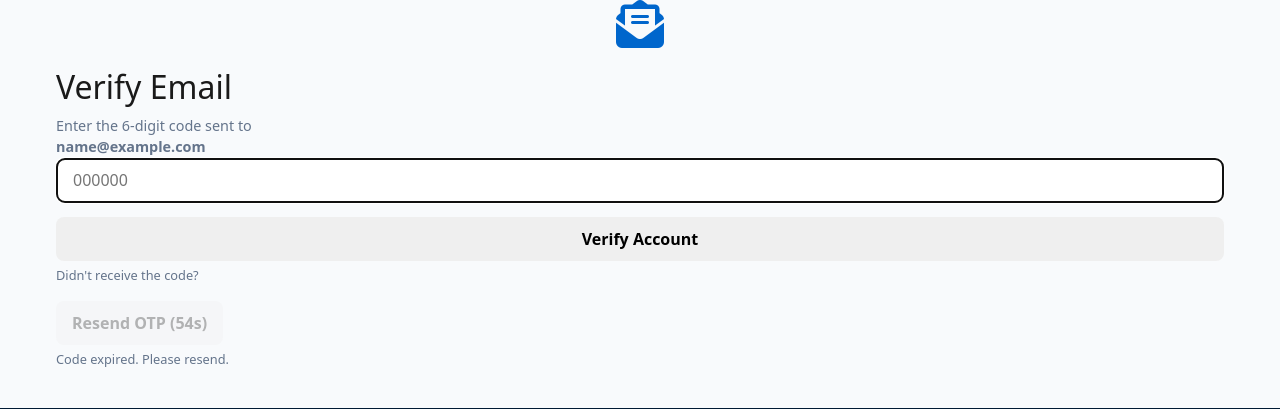
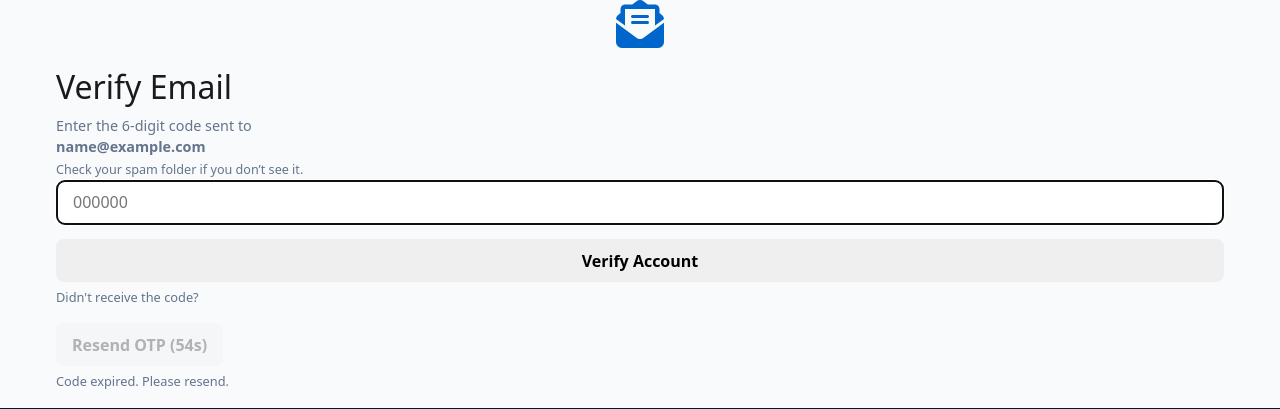
Before and after one commit to KAMALAKAR810/Kamalakar-project, a Django app: template templates/auth/verify_email_otp.html in a window 1280 px wide. Shown: the part 123-532 px from the top of the page. Run offline with Django 5.2, Linux system fonts and the light colour scheme; the template is opened without the code that fills it: most values are stand-ins (such as "Sample title", 1, 10 or a date in 2020).

Commit message:
last push

```diff
--- a/templates/auth/verify_email_otp.html
+++ b/templates/auth/verify_email_otp.html
@@ -9,7 +9,7 @@
     </div>
     <h2>Verify Email</h2>
     <p class="auth-subtitle">
-      Enter the 6-digit code sent to<br><strong>{{ email }}</strong>
+      Enter the 6-digit code sent to<br><strong>{{ email }}</strong><br><small style="color: var(--muted);">Check your spam folder if you don’t see it.</small>
     </p>
 
     <form method="POST" class="auth-form" id="otp-form">
```
